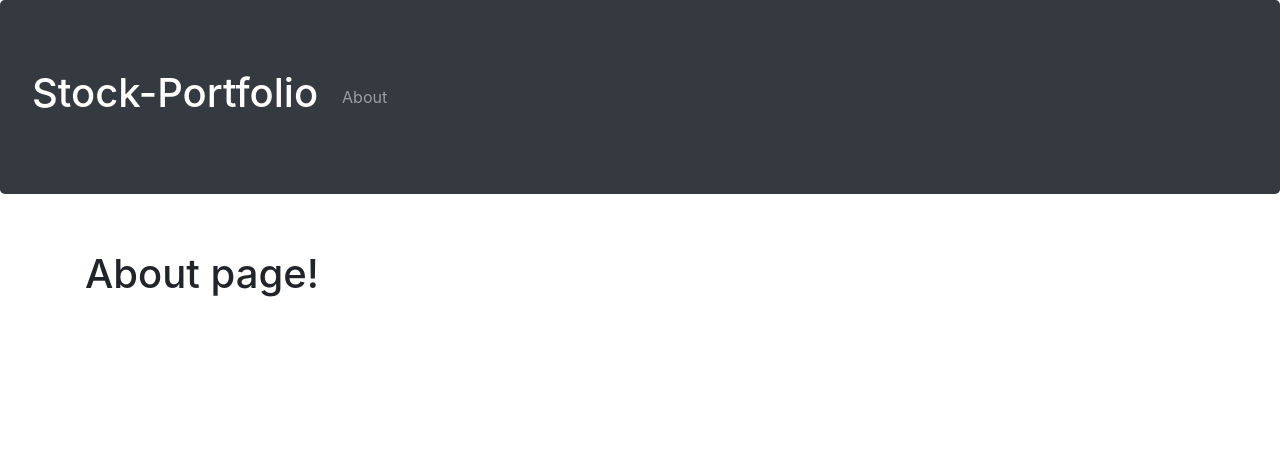
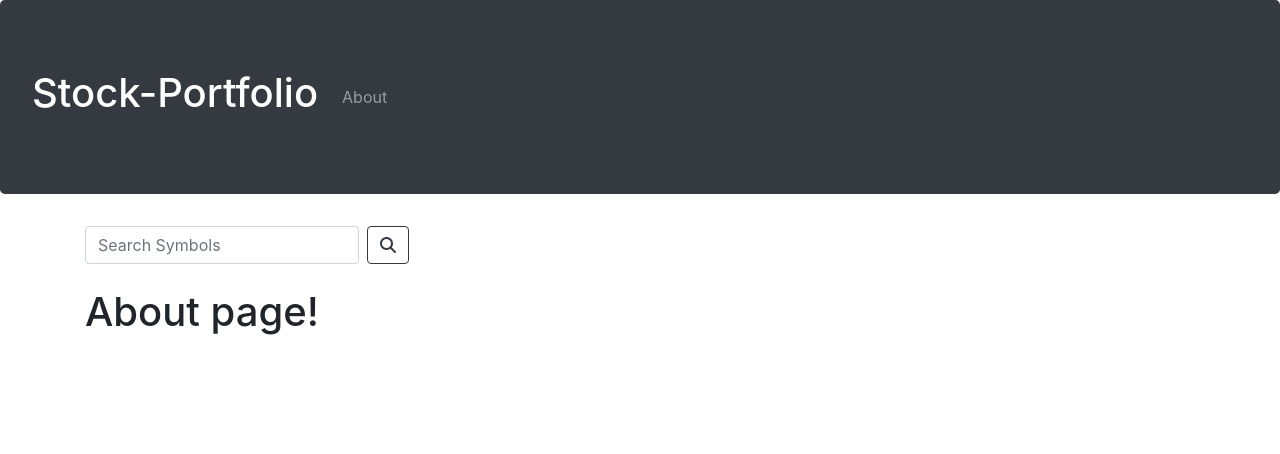
Before and after one commit to Rekha1912/Stock-Market, a Django app: template stocks/templates/about.html in a window 1280 px wide. Shown: the top 454 px of the page. Run offline with Django 3.2, Linux system fonts and the light colour scheme; the template is opened without the code that fills it, so the values that code supplies are empty; some libraries are stand-ins or nearby versions.

Commit message:
edited search function

```diff
--- a/stocks/templates/base.html
+++ b/stocks/templates/base.html
@@ -1,18 +1,9 @@
-<!--
-for text box and search button
-
-<form class="form-inline my-2 my-lg-0">
-                    <input class="form-control mr-sm-2" type="search" placeholder="Search" aria-label="Search">
-                    <button class="btn btn-outline-success my-2 my-sm-0" type="submit">Search</button>
-                </form>
--->
-
 <!doctype html>
 <html lang="en">
     <head>
         <meta charset="utf-8">
         <meta name="viewport" content="width=device-width, initial-scale=1, shrink-to-fit=no">
-
+        <script src="https://kit.fontawesome.com/a076d05399.js"></script>
         <!-- Bootstrap CSS -->
         <link rel="stylesheet" href="https://stackpath.bootstrapcdn.com/bootstrap/4.1.3/css/bootstrap.min.css" integrity="sha384-MCw98/SFnGE8fJT3GXwEOngsV7Zt27NXFoaoApmYm81iuXoPkFOJwJ8ERdknLPMO" crossorigin="anonymous">
 
@@ -33,6 +24,12 @@ for text box and search button
             </div>
         </nav>
 
+        <form action="{% url 'search' %}" class="container form-inline my-2 my-lg-0" method="POST">
+            {% csrf_token %}
+            <input class="form-control mr-sm-2" type="search" placeholder="Search Symbols" aria-label="Search" name="search">
+            <button class="btn btn-outline-dark my-2 my-sm-0" type="submit"><i class="fas fa-search"></i></button>
+        </form>
+
         <div class="container">
             <br/>
             {% block content %}
```
